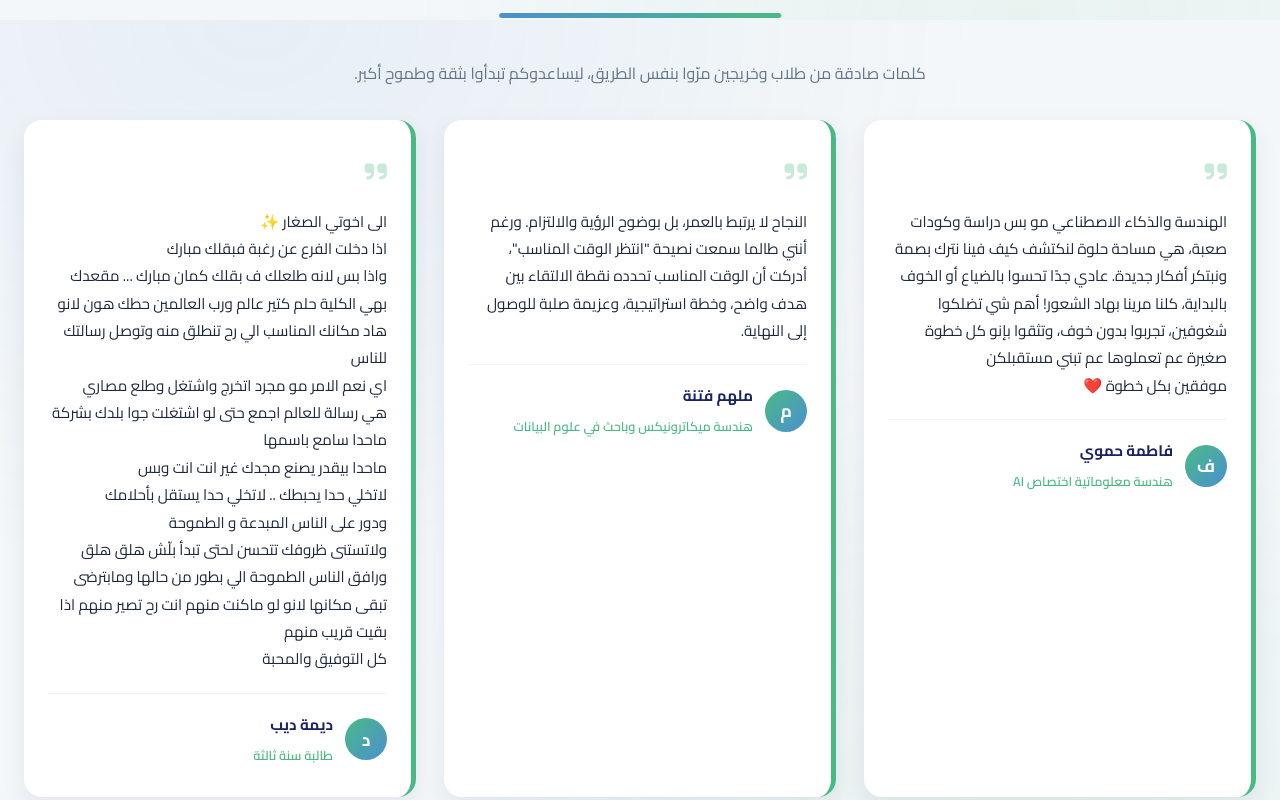
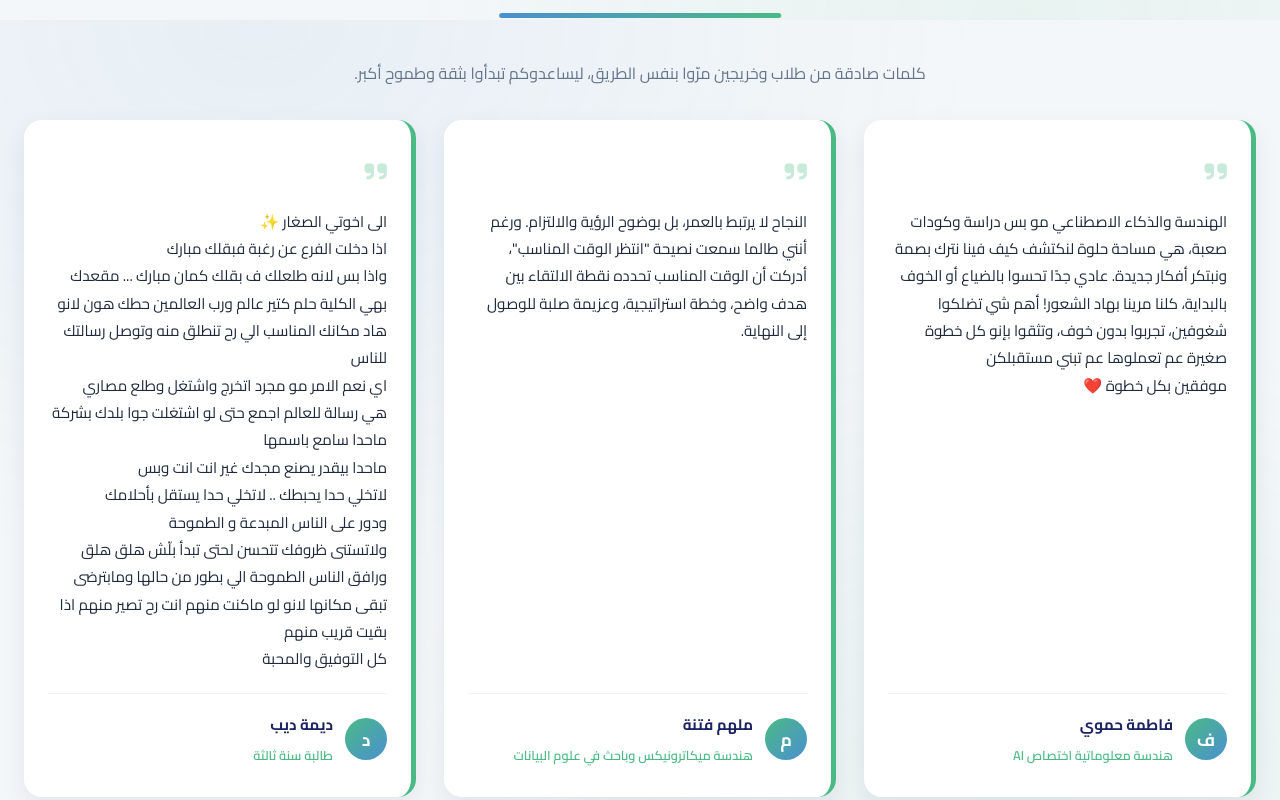
Before and after one commit to Hasan-Zaher/IT_team, a React (Vite) app: page / in a window 1280 px wide. Shown: the part 6380-7180 px from the top of the page. Built offline with nearby package versions, Linux system fonts and the light colour scheme.

Commit message:
edit in card

```diff
--- a/src/index.css
+++ b/src/index.css
@@ -441,6 +441,8 @@ body {
     transition: var(--transition-smooth);
     position: relative;
     overflow: hidden;
+    display: flex;
+    flex-direction: column;
 }
 
 .advice-card::before {
@@ -497,6 +499,8 @@ body {
     padding-top: 1rem;
     position: relative;
     z-index: 1;
+    margin-top: auto;
+    flex-shrink: 0;
 }
 
 .advice-avatar {
```
